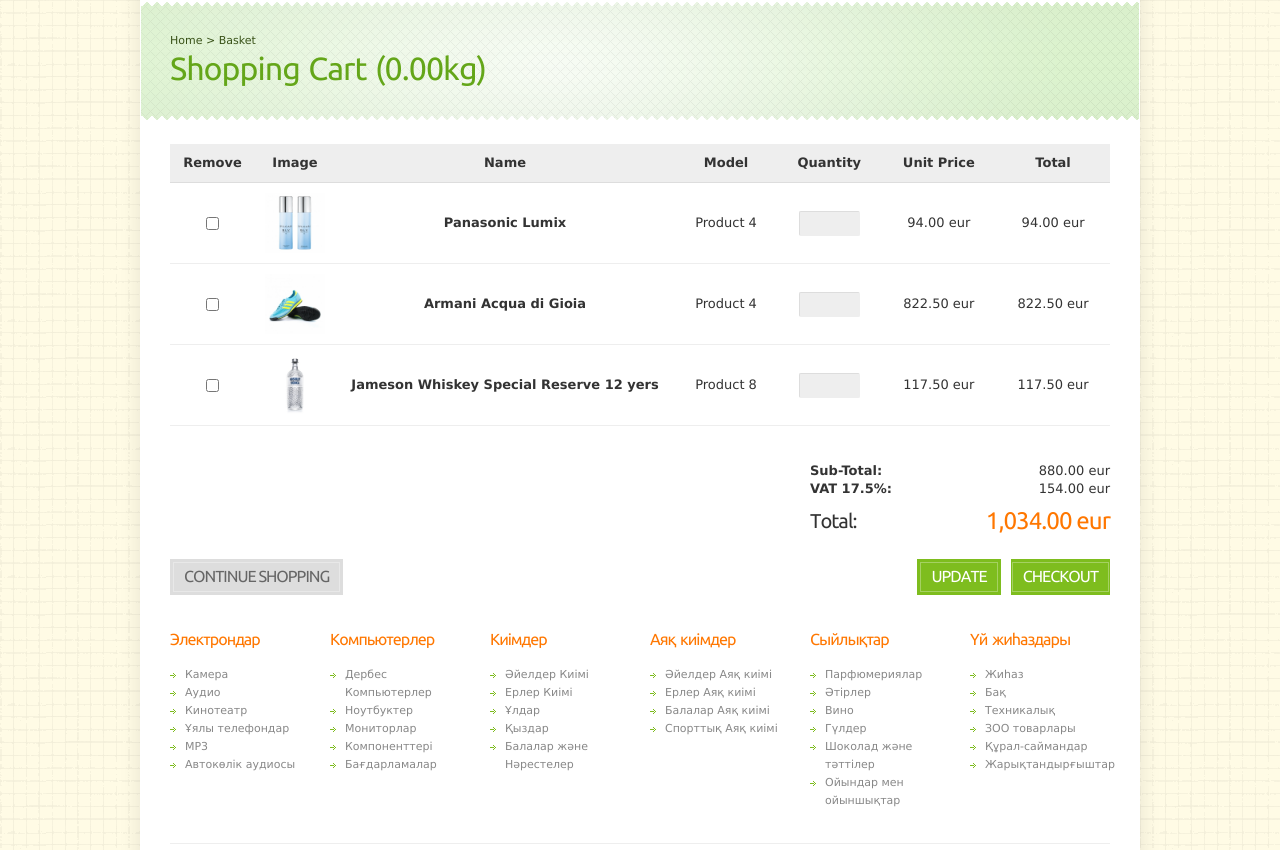
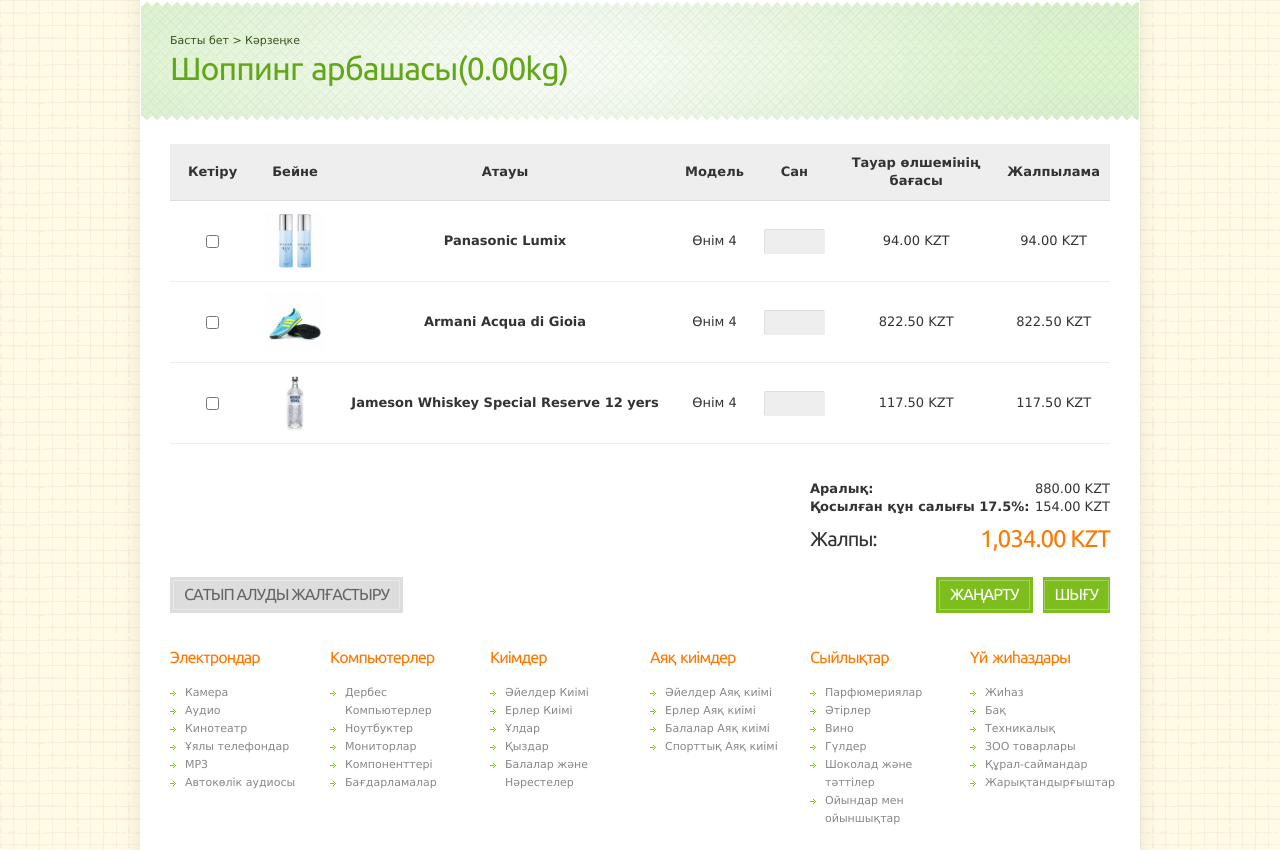
Before and after one commit to domakov/shop_git, a PHP site: page /cart.php in a window 1280 px wide. Shown: the part 206-1056 px from the top of the page. Run offline with PHP 8.4, Linux system fonts and the light colour scheme; some libraries are stand-ins or nearby versions; some web fonts are replaced.

Commit message:
Перевод

```diff
--- a/cart.php
+++ b/cart.php
@@ -41,10 +41,10 @@ include_once("includes/header.php");
     <div id="intro_wrap">
       <div class="container_12">
         <div id="breadcrumbs" class="grid_12">
-          <a href="index.html">Home</a>
-           &gt; <a href="cart.html">Basket</a>
+          <a href="index.html">Басты бет</a>
+           &gt; <a href="cart.html">Кәрзеңке</a>
         </div>
-        <h1>Shopping Cart (0.00kg)</h1>
+        <h1>Шоппинг арбашасы(0.00kg)</h1>
       </div>
     </div>
   </div>
@@ -61,53 +61,53 @@ include_once("includes/header.php");
       <form id="cart" class="clearfix" action="checkout.html">
         <table class="s_table_1" width="100%" cellpadding="0" cellspacing="0" border="0">
           <tr>
-            <th width="65">Remove</th>
-            <th width="60">Image</th>
-            <th width="320">Name</th>
-            <th>Model</th>
-            <th>Quantity</th>
-            <th>Unit Price</th>
-            <th>Total</th>
+            <th width="65">Кетіру</th>
+            <th width="60">Бейне</th>
+            <th width="320">Атауы</th>
+            <th>Модель</th>
+            <th>Сан</th>
+            <th>Тауар өлшемінің бағасы</th>
+            <th>Жалпылама</th>
           </tr>
           <tr class="even">
             <td valign="middle"><input type="checkbox" /></td>
             <td valign="middle"><a href="product.php"><img src="images/dummy/pic_1.jpg" width="60" height="60" alt="Panasonic Lumix" /></a></td>
             <td valign="middle"><a href="product.php"><strong>Panasonic Lumix</strong></a></td>
-            <td valign="middle">Product 4</td>
+            <td valign="middle">Өнім 4</td>
             <td valign="middle"><input type="text" size="3" /></td>
-            <td valign="middle">94.00<span class="s_currency s_after"> eur</span></td>
-            <td valign="middle">94.00<span class="s_currency s_after"> eur</span></td>
+            <td valign="middle">94.00<span class="s_currency s_after"> KZT</span></td>
+            <td valign="middle">94.00<span class="s_currency s_after"> KZT</span></td>
           </tr>
           <tr class="odd">
             <td valign="middle"><input type="checkbox" /></td>
             <td valign="middle"><a href="product.php"><img src="images/dummy/pic_2.jpg" width="60" height="60" alt="Armani Acqua di Gioia" /></a></td>
             <td valign="middle"><a href="product.php"><strong>Armani Acqua di Gioia</strong></a></td>
-            <td valign="middle">Product 4</td>
+            <td valign="middle">Өнім 4</td>
             <td valign="middle"><input type="text" size="3" /></td>
-            <td valign="middle">822.50<span class="s_currency s_after"> eur</span></td>
-            <td valign="middle">822.50<span class="s_currency s_after"> eur</span></td>
+            <td valign="middle">822.50<span class="s_currency s_after"> KZT</span></td>
+            <td valign="middle">822.50<span class="s_currency s_after"> KZT</span></td>
           </tr>
           <tr class="even">
             <td valign="middle"><input type="checkbox" /></td>
             <td valign="middle"><a href="product.php"><img src="images/dummy/pic_3.jpg" width="60" height="60" alt="Jameson Whiskey Special Reserve 12 yers" /></a></td>
             <td valign="middle"><a href="product.php"><strong>Jameson Whiskey Special Reserve 12 yers</strong></a></td>
-            <td valign="middle">Product 8</td>
+            <td valign="middle">Өнім 4</td>
             <td valign="middle"><input type="text" size="3" /></td>
-            <td valign="middle">117.50<span class="s_currency s_after"> eur</span></td>
-            <td valign="middle">117.50<span class="s_currency s_after"> eur</span></td>
+            <td valign="middle">117.50<span class="s_currency s_after"> KZT</span></td>
+            <td valign="middle">117.50<span class="s_currency s_after"> KZT</span></td>
           </tr>
         </table>
         <br />
-        <p class="s_total"><strong>Sub-Total:</strong> 880.00<span class="s_currency s_after"> eur</span></p>
-        <p class="s_total"><strong>VAT 17.5%:</strong> 154.00<span class="s_currency s_after"> eur</span></p>
-        <p class="s_total s_secondary_color last"><strong>Total:</strong> 1,034.00<span class="s_currency s_after"> eur</span></p>
+        <p class="s_total"><strong>Аралық:</strong> 880.00<span class="s_currency s_after"> KZT</span></p>
+        <p class="s_total"><strong>Қосылған құн салығы 17.5%:</strong> 154.00<span class="s_currency s_after"> KZT</span></p>
+        <p class="s_total s_secondary_color last"><strong>Жалпы:</strong> 1,034.00<span class="s_currency s_after"> KZT</span></p>
 
         <div class="clear"></div>
         <br />
 
-        <a class="s_button_1 s_ddd_bgr left"><span class="s_text">Continue Shopping</span></a>
-        <button class="s_button_1 s_main_color_bgr" type="submit"><span class="s_text">Checkout</span></button>
-        <a class="s_button_1 s_main_color_bgr"><span class="s_text">Update</span></a>
+        <a class="s_button_1 s_ddd_bgr left"><span class="s_text">Сатып алуды жалғастыру</span></a>
+        <button class="s_button_1 s_main_color_bgr" type="submit"><span class="s_text">Шығу</span></button>
+        <a class="s_button_1 s_main_color_bgr"><span class="s_text">Жаңарту</span></a>
       </form>
 
     </div>
```
